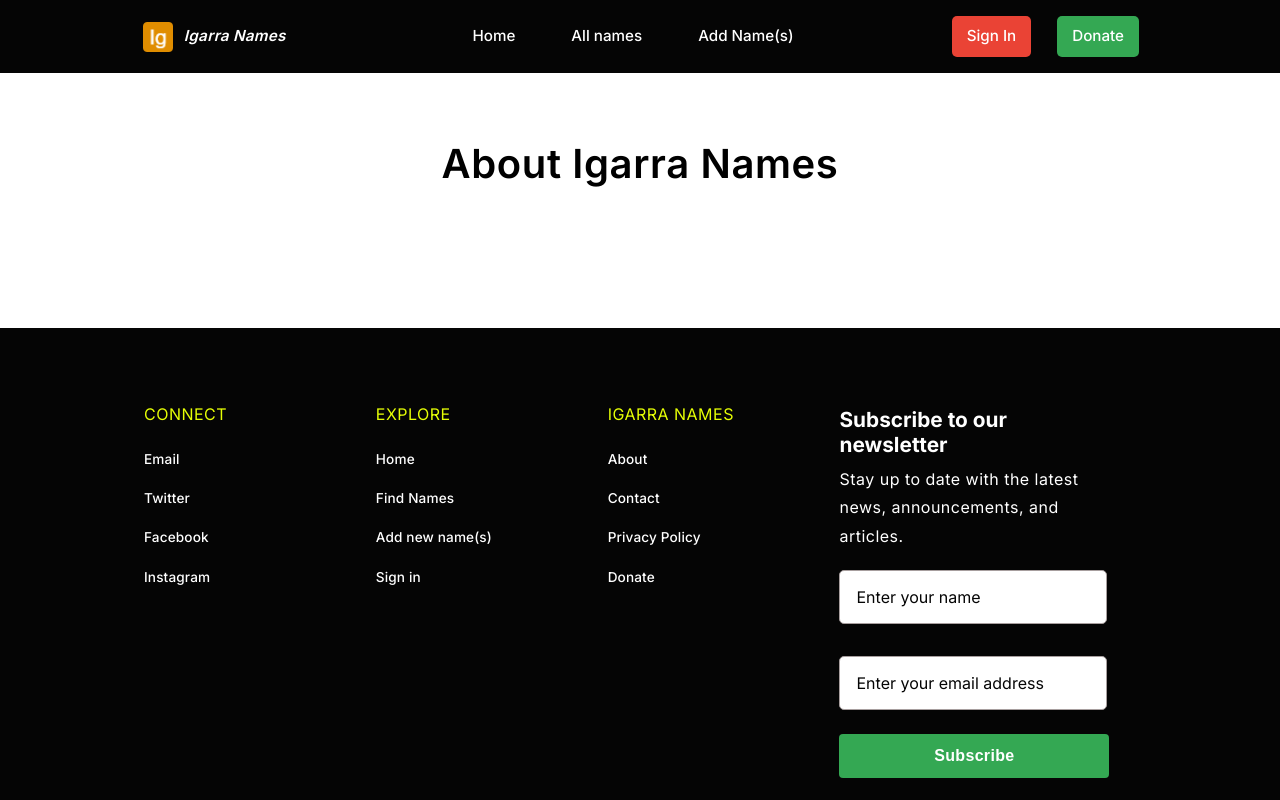
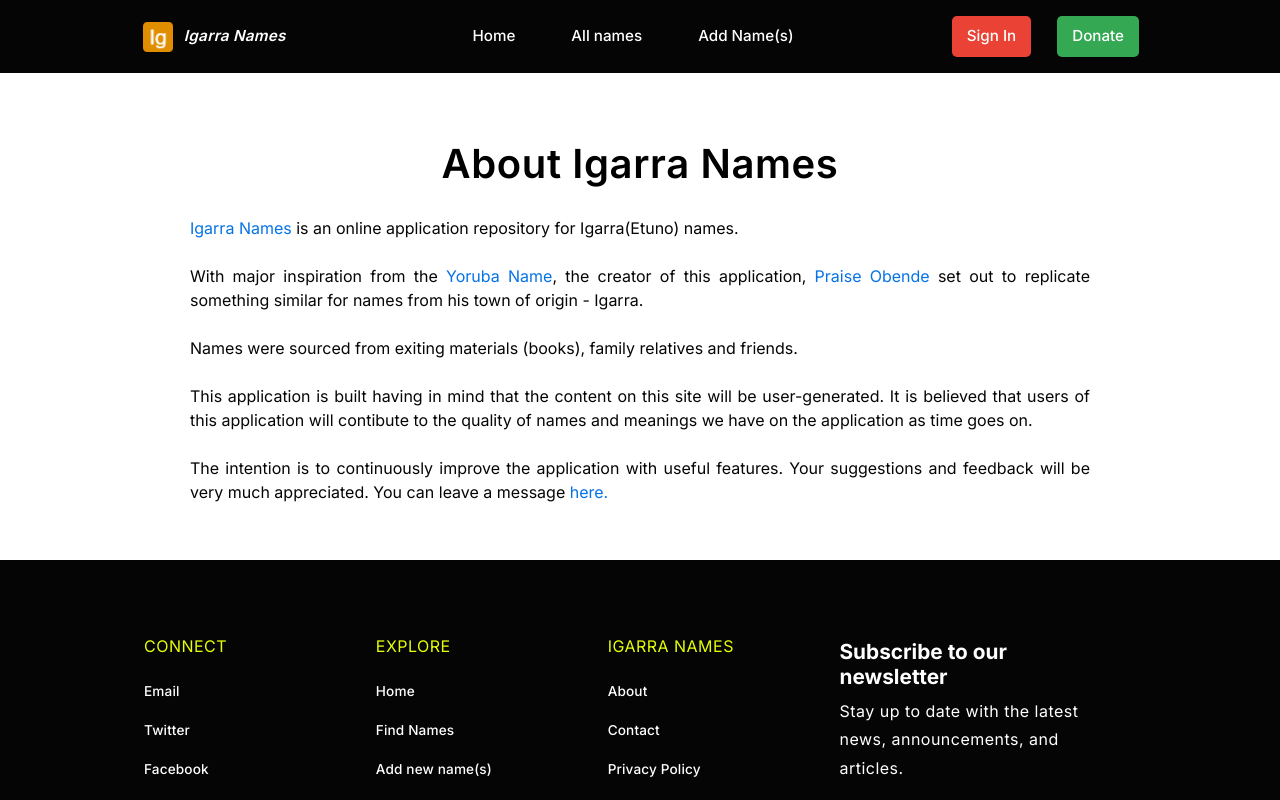
Before and after one commit to winpeed/prod-tsx-igarranames, a Next.js app: page /about in a window 1280 px wide. Shown: the top 800 px of the page. Built offline with nearby package versions, Linux system fonts and the light colour scheme; no server answers.

Commit message:
Add about page

```diff
--- a/components/body/styles/Body.ts
+++ b/components/body/styles/Body.ts
@@ -320,7 +320,7 @@ export const ContactWrapper = styled.section`
 `;
 
 export const PrivacyWrapper = styled.section`
-  padding: 7.5em 1em;
+  padding: 7.5em 1em 2.5em 1em;
 
   @media (min-width: 500px) {
     margin: 0 auto;
@@ -348,8 +348,8 @@ export const UnorderedList = styled.ul<UnorderedListProps>`
   margin-top: -0.3em;
   list-style: ${(props) => (props.default ? null : "none")} ;
   line-height: 1.6;
- column-width: ${(props) => (props.default ? null : "125px")}
- padding: 0em;
+ column-width: ${(props) => (props.default ? null : "125px")};
+ padding: 0.6em;
  margin: 0em;
  display: ${(props) => (props.default ? null : "flex")} ;
  flex-wrap: ${(props) => (props.default ? null : "wrap")} ;
@@ -365,7 +365,15 @@ export const ListItem = styled.li<ListItemProps>`
   padding-top: 0.5em;
   padding: 0.25em 0em;
   font-weight: ${(props) => (props.default ? null : "500")};
-  width: ${(props) => (props.default ? null : "150px")};
+  width: ${(props) => (props.default ? null : "180px")};
   font-size: ${(props) => (props.default ? null : "0.95rem")};
   letter-spacing: 0.02em;
+
+  @media(max-width: 450px){
+    width: ${(props) => (props.default ? null : "130px")};
+  }
+
+  @media(min-width: 900px){
+    font-size: 1.3rem
+  }
 `;
--- a/components/sidebar/styles/Sidebar.ts
+++ b/components/sidebar/styles/Sidebar.ts
@@ -5,7 +5,7 @@ export const Container = styled.aside`
   flex: 0 0 34%;
   padding: 2em;
   max-width: 550px;
-  margin: 6em auto 2em auto;
+  margin: 0em auto 2em auto;
   background: #f3f4f6;
   border-radius: 5px;
 `;
--- /dev/null
+++ b/containers/AboutContainer.tsx
@@ -0,0 +1,44 @@
+import React from "react";
+import Body from "../components/body";
+import Link from "next/link";
+
+type Props = {};
+
+const AboutContainer = (props: Props) => {
+  return (
+    <Body.PrivacyWrapper>
+      <Body.ContactHeading>About Igarra Names</Body.ContactHeading>
+      <Body.PrivacyText>
+        <Link href="https://igarranames.com">Igarra Names</Link> is an online
+        application repository for Igarra(Etuno) names.
+      </Body.PrivacyText>
+      <Body.PrivacyText>
+        With major inspiration from the{" "}
+        <Link href="https://yorubaname.com">Yoruba Name</Link>, the creator of
+        this application, <Link href="https://winpeed.com">Praise Obende</Link>{" "}
+        set out to replicate something similar for names from his town of origin
+        - Igarra.
+      </Body.PrivacyText>
+
+      <Body.PrivacyText>
+        Names were sourced from exiting materials (books), family relatives and
+        friends.
+      </Body.PrivacyText>
+
+      <Body.PrivacyText>
+        This application is built having in mind that the content on this site
+        will be user-generated. It is believed that users of this application
+        will contibute to the quality of names and meanings we have on the
+        application as time goes on.
+      </Body.PrivacyText>
+
+      <Body.PrivacyText>
+        The intention is to continuously improve the application with useful
+        features. Your suggestions and feedback will be very much appreciated.
+        You can leave a message <Link href="/contact">here.</Link>
+      </Body.PrivacyText>
+    </Body.PrivacyWrapper>
+  );
+};
+
+export default AboutContainer;
--- a/containers/LetterContainer.tsx
+++ b/containers/LetterContainer.tsx
@@ -3,7 +3,6 @@ import FooterComp from "../components/FooterComp";
 import LetterComp from "../components/LetterComp";
 import LetterHeaderComp from "../components/LetterHeaderComp";
 import SearchResults from "../components/SearchResults";
-import SideBarComp from "../components/SideBarComp";
 import { LetterComponents } from "../interfaces/interface";
 
 const LetterContainer = ({ data, letter }: LetterComponents) => {
@@ -17,7 +16,6 @@ const LetterContainer = ({ data, letter }: LetterComponents) => {
       <LetterHeaderComp searchText={searchText} setSearchText={setSearchText} />
       <SearchResults data={data} letter={letter} searchText={searchText} />
       <LetterComp />
-      <SideBarComp />
       <FooterComp />
     </>
   );
--- a/src/pages/about.tsx
+++ b/src/pages/about.tsx
@@ -2,15 +2,13 @@ import React from "react";
 import Body from "../../components/body";
 import FooterComp from "../../components/FooterComp";
 import NavBar from "../../components/NavBar";
+import AboutContainer from "../../containers/AboutContainer";
 
 function about() {
   return (
     <Body>
       <NavBar />
-      <Body.PrivacyWrapper>
-        <Body.ContactHeading>About Igarra Names</Body.ContactHeading>
-      </Body.PrivacyWrapper>
-
+      <AboutContainer />
       <FooterComp />
     </Body>
   );
```
Also changed, not shown: components/SignInForm.tsx (+21 -22 lines), components/SignUpForm.tsx (+8 -9 lines).
